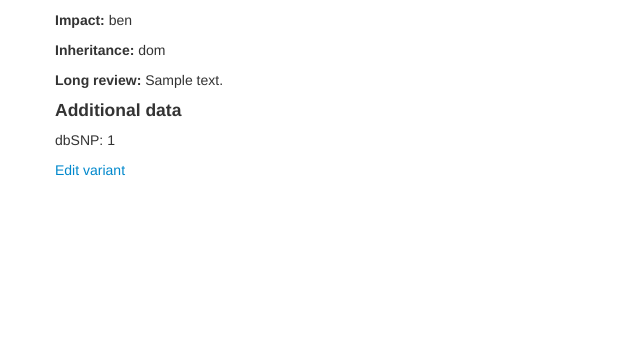
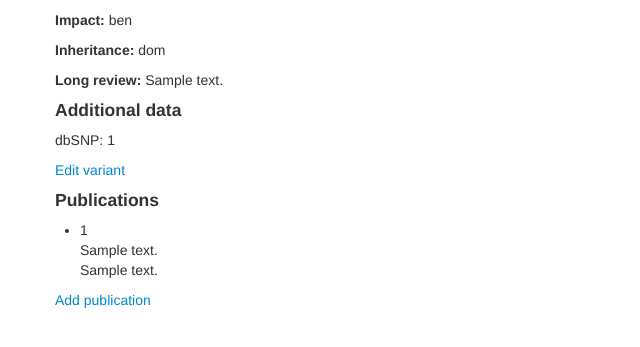
Before and after one commit to madprime/django-get-evidence, a Django app: template getevidence/variants/templates/variants/detail.html in a window 1280 px wide. Shown: the part 290-637 px from the top of the page, without its empty margins (0-640 px from the left). Run offline with Django 3.2, Linux system fonts and the light colour scheme; the template is opened without the code that fills it: values that come from a table or form of the project are taken from there, others are empty; tables that the repository leaves empty hold one stand-in row (values such as "Sample post"); some libraries are stand-ins or nearby versions.

Commit message:
Add Publication and VariantPublicationReview
The "Publication" model (and the Publications app) contains information
regarding publications. These are currently assumed to be identifiable
with PubMed IDs, which is used to scrape the abstract from NCBI.

Publications can be associated with multiple variants. For each
such association we may want to store specific information, like
a review summary. So the "VariantPublicationReview" model is this link,
with keys to both Variant and Publication objects.

```diff
--- a/getevidence/getevidence/settings/base.py
+++ b/getevidence/getevidence/settings/base.py
@@ -161,6 +161,7 @@ THIRD_PARTY_APPS = (
 LOCAL_APPS = (
     'genes',
     'variants',
+    'publications',
 )
 # See: https://docs.djangoproject.com/en/dev/ref/settings/#installed-apps
 INSTALLED_APPS = DJANGO_APPS + THIRD_PARTY_APPS + LOCAL_APPS
--- /dev/null
+++ b/getevidence/publications/models.py
@@ -0,0 +1,37 @@
+import requests
+from django.db import models
+
+
+class Publication(models.Model):
+    """Records publication information.
+
+    Data attributes:
+    pmid: Pubmed ID (CharField, unique)
+    review: general summary of paper (TextField)
+
+    """
+    pmid = models.CharField(max_length=16, unique=True)
+    pubmed_text = models.TextField()
+
+    def __unicode__(self):
+        """Returns string with Pubmed ID."""
+        return 'pmid:' + self.pmid
+
+    @classmethod
+    def create(cls, pmid=None):
+        pub = cls(pmid=pmid)
+        pub.get_pubmed_text()
+        return pub
+
+    @classmethod
+    def pub_lookup(cls, pmid):
+        """Find and return Publication in database matching pmid string."""
+        pub_match = cls.objects.get(pmid__exact=pmid)
+        return pub_match
+
+    def get_pubmed_text(self):
+        """Pull abstract text from NCBI."""
+        req = requests.get('http://www.ncbi.nih.gov/pubmed/' +
+                           self.pmid + '?format=text')
+        if req.status_code == 200:
+            self.pubmed_text = req.text
--- /dev/null
+++ b/getevidence/publications/views.py
@@ -0,0 +1 @@
+# Create your views here.
--- a/getevidence/variants/models.py
+++ b/getevidence/variants/models.py
@@ -12,6 +12,7 @@ VariantReview: Tracks user-editable data for a variant
 import re
 from django.db import models
 from genes.models import Gene
+from publications.models import Publication
 
 
 class DbSNP(models.Model):
@@ -176,3 +177,35 @@ class VariantReview(models.Model):
     def __unicode__(self):
         """Returns text containing long variant review."""
         return self.review_summary
+
+
+class VariantPublicationReview(models.Model):
+    """Tracks user-editable & variant-specific publication reviews.
+
+    Data attributes:
+    variant:       Variant
+    publication:   Publication from publications.models
+    summary:       review of publication's info regarding variant (TextField)
+
+    """
+    variant = models.ForeignKey(Variant)
+    publication = models.ForeignKey(Publication)
+    summary = models.TextField()
+
+    class Meta:
+        """Defines combination of variant and publication as unique."""
+        unique_together = (('variant', 'publication',))
+
+    def __unicode__(self):
+        """Returns string containing variant, publication, and summary."""
+        return str(self.publication) + ',' + str(self.variant) + ':' + self.summary
+
+    @classmethod
+    def create(cls, variant=None, pmid=None):
+        try:
+            pub = Publication.pub_lookup(pmid)
+        except Publication.DoesNotExist:
+            pub = Publication.create(pmid=pmid)
+            pub.save()
+        varpubreview = cls(variant=variant, publication=pub)
+        return varpubreview
--- a/getevidence/variants/templates/variants/detail.html
+++ b/getevidence/variants/templates/variants/detail.html
@@ -49,4 +49,21 @@ dbSNP: {{ dbsnps|join:", " }}
 <p>
 <a href="{% url 'variants:edit' variant.name %}">Edit variant</a>
 </p>
+
+<h4> Publications </h4>
+
+<ul>
+{% for varpubreview in varpubreviews %}
+<li>{{ varpubreview.publication.pmid }}<br />
+{{ varpubreview.publication.pubmed_text }}<br />
+{{ varpubreview.summary }}</li>
+{% endfor %}
+</ul>
+
+{% block add_pub %}
+<p>
+<a href="{% url 'variants:add_pub' variant.name %}">Add publication</a>
+</p>
+{% endblock add_pub %}
+
 {% endblock content %}
--- a/getevidence/variants/urls.py
+++ b/getevidence/variants/urls.py
@@ -7,5 +7,6 @@ urlpatterns = patterns(
     url(r'^/?$', views.index, name='index'),
     url(r'^/new/?$', views.new, name='new'),
     url(r'^/(.+)/edit/?$', views.edit, name='edit'),
+    url(r'^/(.+)/add_pub/?$', views.add_pub, name='add_pub'),
     url(r'^/(.+)/?$', views.detail, name='detail'),
 )
--- a/requirements/_base.txt
+++ b/requirements/_base.txt
@@ -1,3 +1,4 @@
 bpython==0.12
 South==0.7.6
 django-reversion==1.6
+requests>=1.2
```
Also changed, not shown: getevidence/publications/tests.py (added, +16 -0 lines), getevidence/variants/templates/variants/add_pub.html (added, +9 -0 lines), getevidence/variants/tests/test_views.py (+26 -0 lines), getevidence/variants/views.py (+33 -2 lines), getevidence/publications/__init__.py (added).
